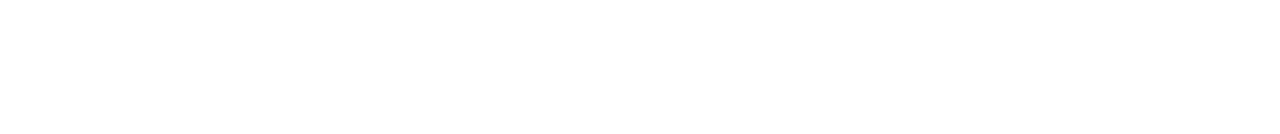
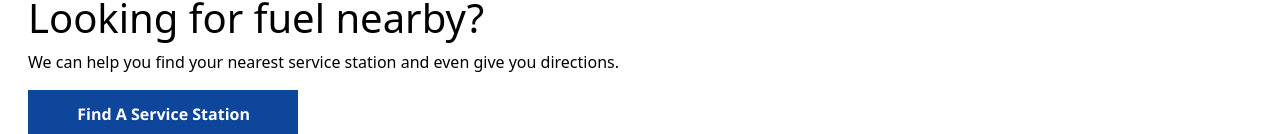
Before and after one commit to ElJefe111944/Esso-Clone, a Vue app: page / in a window 1280 px wide. Shown: the part 1086-1220 px from the top of the page. Before the commit the page ends 934 px from the top, so only its background shows below. Built offline with nearby package versions, Linux system fonts and the light colour scheme.

Commit message:
Base button styling added for main banner

```diff
--- a/src/components/content/MainBanner.vue
+++ b/src/components/content/MainBanner.vue
@@ -3,19 +3,22 @@
         <div class="relative">
             <picture>
                 <source media="(min-width:768px)" srcset="https://www.esso.co.uk/-/media/eame/uk/images/promotion/esso-red/esso-red-screen-xl.jpg">
-                <img class="w-full" src="https://www.esso.co.uk/-/media/eame/uk/images/promotion/esso-red/esso-red-fs-xs.jpg" alt="" style="width:auto;">
+                <img class="w-full" src="https://www.esso.co.uk/-/media/eame/uk/images/promotion/esso-red/esso-red-fs-xs.jpg" alt="">
             </picture>
         </div>
         <div>
             <h1>Looking for fuel nearby?</h1>
             <p>We can help you find your nearest service station and even give you directions.</p>
             <p>
-
+                <BaseButton>
+                    <a class="no-underline text-white text-base capitalize font-bold tracking-normal font-sans" href="#">Find a service station</a>
+                </BaseButton>
             </p>
         </div>
     </div>
 </template>
 
 <script setup>
+import BaseButton from '../../ui/slots/BaseButton.vue';
 
 </script>
--- /dev/null
+++ b/src/ui/slots/BaseButton.vue
@@ -0,0 +1,11 @@
+<template>
+    <v-btn height="47" class="shadow-none bg-primaryBlue rounded-none px-12 py-[10px]">
+        <slot></slot>
+    </v-btn>
+</template>
+
+<style scoped>
+/* button.v-btn.v-btn--elevated.v-theme--light.v-btn--density-default.v-btn--size-default.v-btn--variant-elevated.shadow-none.bg-primaryBlue.rounded-none.px-12.py-\[10px\] {
+    height: 47px;
+} */
+</style>
```
